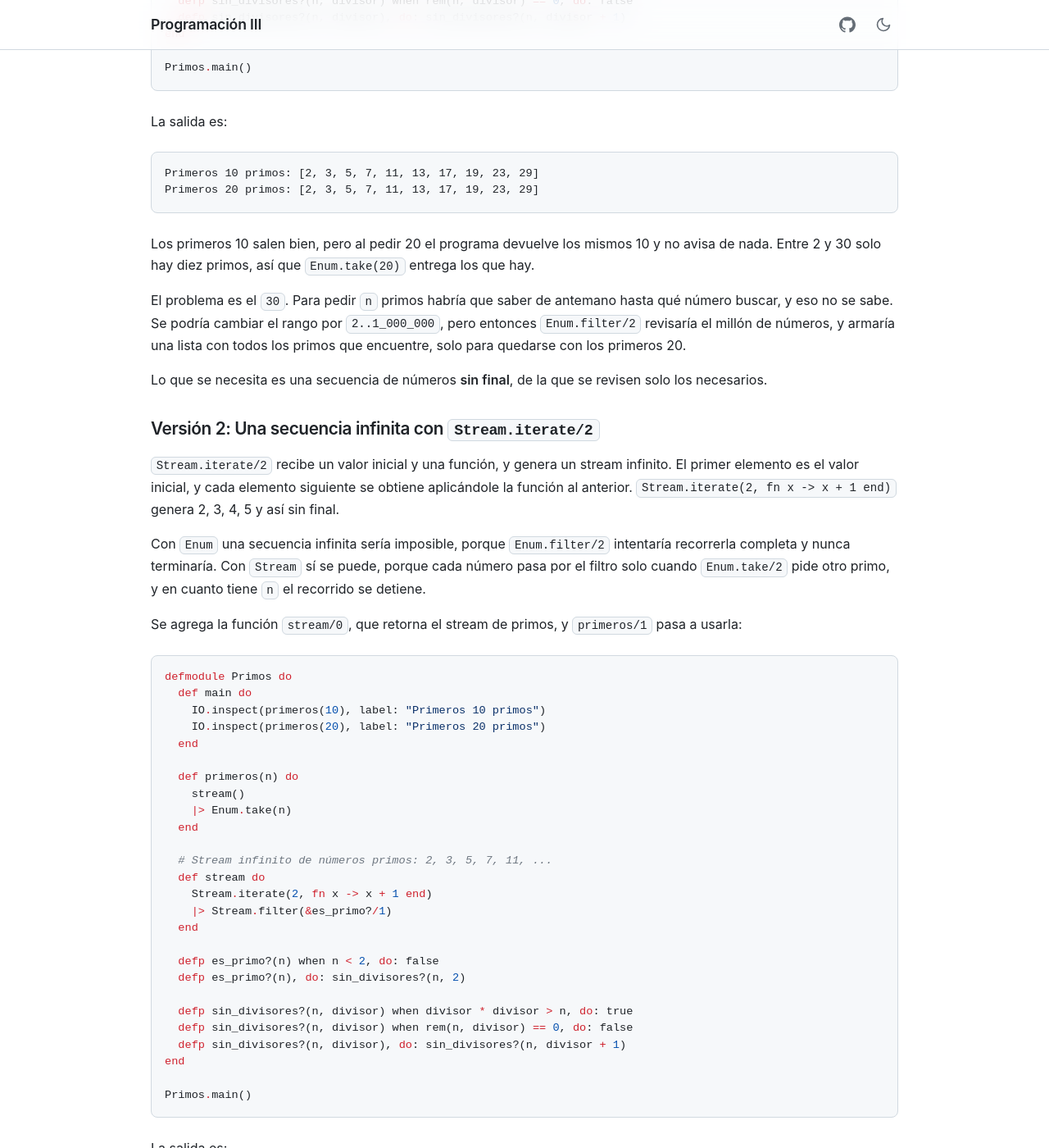
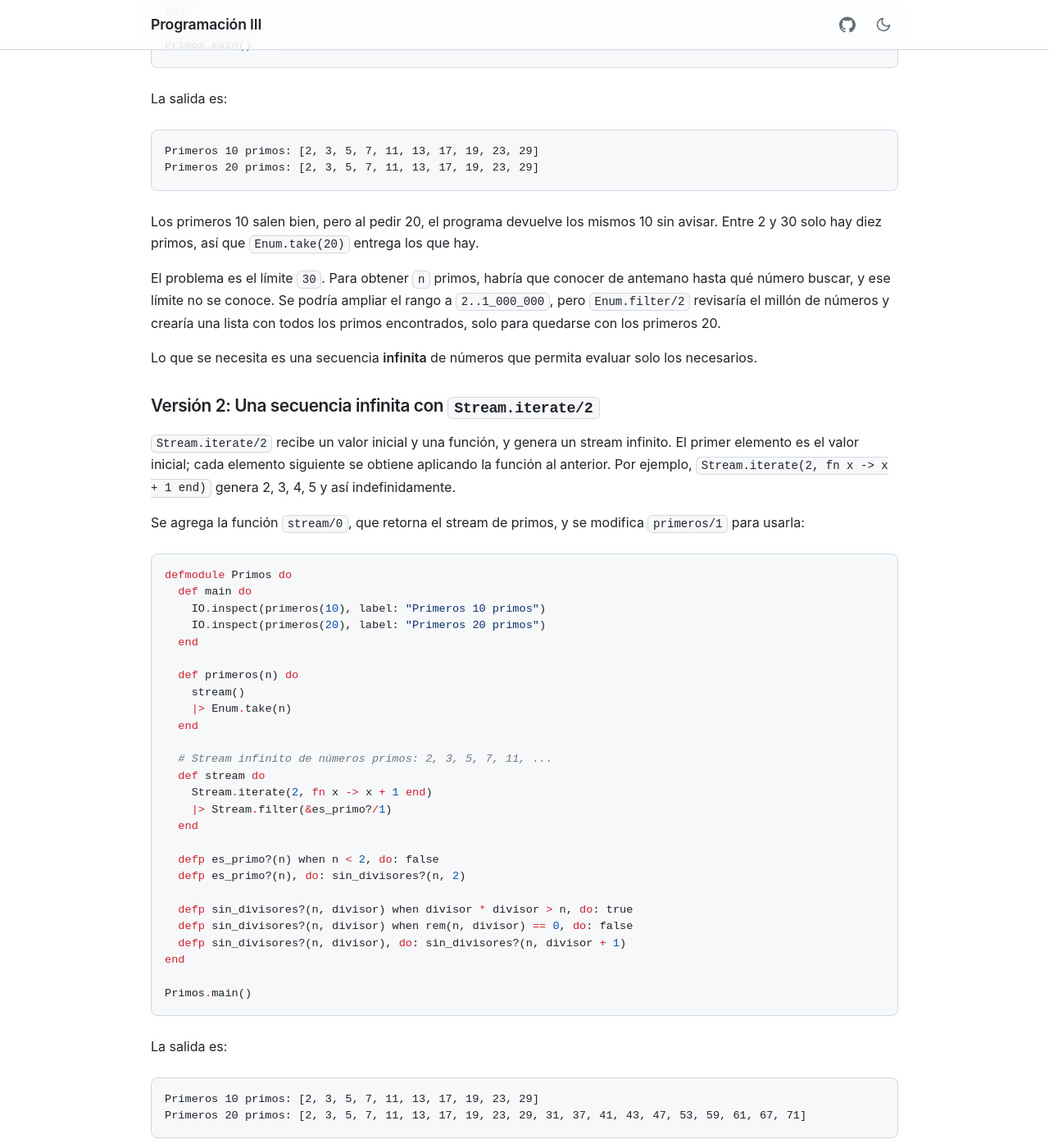
Before and after one commit to caflorezvi/guias-programacion3, a Jekyll site: the page built from docs/10.streams.md, in a window 1280 px wide and 1400 px high, scrolled down 5455 px. Shown: the whole window at 82% size. Built offline with Jekyll 4.4.1, drawn with Linux system fonts in a browser that asks for light colours; our own code applies the rules of GitHub Pages for plain Markdown files; some of the changed text lies outside the part shown.

Commit message:
Ajustes de redacción en stream

````diff
--- a/docs/10.streams.md
+++ b/docs/10.streams.md
@@ -7,9 +7,9 @@
 
 # Streams y evaluación perezosa
 
-Hasta ahora, funciones como `Enum.map/2`, `Enum.filter/2` y `Enum.reject/2` recorren la colección completa y entregan una lista nueva antes de que empiece la siguiente función del pipeline. Esa forma de trabajar se llama **evaluación estricta**, y es la que Elixir usa por defecto.
+Hasta ahora, funciones como `Enum.map/2`, `Enum.filter/2` y `Enum.reject/2` recorren toda la colección y generan una lista nueva antes de que empiece la siguiente función del pipeline. Esto se llama **evaluación estricta** y es el comportamiento predeterminado de Elixir.
 
-La **evaluación perezosa** consiste en aplazar un cálculo hasta que su resultado de verdad se necesite. En Elixir se usa solo cuando conviene, a través del módulo `Stream`. En esta guía se verá qué cambia al usar `Stream` en lugar de `Enum`, por qué un stream no hace nada hasta que alguien pide sus elementos y cómo eso permite trabajar con secuencias infinitas.
+La **evaluación perezosa** aplaza un cálculo hasta que su resultado es necesario. En Elixir se logra con el módulo `Stream`. En esta guía se verá qué cambia al usar `Stream` en lugar de `Enum`, por qué un stream no hace nada hasta que se solicitan sus elementos y cómo eso permite trabajar con secuencias infinitas.
 
 ## Enum y Stream paso a paso
 
@@ -163,19 +163,17 @@
 Primeros 20 primos: [2, 3, 5, 7, 11, 13, 17, 19, 23, 29]
 ```
 
-Los primeros 10 salen bien, pero al pedir 20 el programa devuelve los mismos 10 y no avisa de nada. Entre 2 y 30 solo hay diez primos, así que `Enum.take(20)` entrega los que hay.
+Los primeros 10 salen bien, pero al pedir 20, el programa devuelve los mismos 10 sin avisar. Entre 2 y 30 solo hay diez primos, así que `Enum.take(20)` entrega los que hay.
 
-El problema es el `30`. Para pedir `n` primos habría que saber de antemano hasta qué número buscar, y eso no se sabe. Se podría cambiar el rango por `2..1_000_000`, pero entonces `Enum.filter/2` revisaría el millón de números, y armaría una lista con todos los primos que encuentre, solo para quedarse con los primeros 20.
+El problema es el límite `30`. Para obtener `n` primos, habría que conocer de antemano hasta qué número buscar, y ese límite no se conoce. Se podría ampliar el rango a `2..1_000_000`, pero `Enum.filter/2` revisaría el millón de números y crearía una lista con todos los primos encontrados, solo para quedarse con los primeros 20.
 
-Lo que se necesita es una secuencia de números **sin final**, de la que se revisen solo los necesarios.
+Lo que se necesita es una secuencia **infinita** de números que permita evaluar solo los necesarios.
 
 ### Versión 2: Una secuencia infinita con `Stream.iterate/2`
 
-`Stream.iterate/2` recibe un valor inicial y una función, y genera un stream infinito. El primer elemento es el valor inicial, y cada elemento siguiente se obtiene aplicándole la función al anterior. `Stream.iterate(2, fn x -> x + 1 end)` genera 2, 3, 4, 5 y así sin final.
+`Stream.iterate/2` recibe un valor inicial y una función, y genera un stream infinito. El primer elemento es el valor inicial; cada elemento siguiente se obtiene aplicando la función al anterior. Por ejemplo, `Stream.iterate(2, fn x -> x + 1 end)` genera 2, 3, 4, 5 y así indefinidamente.
 
-Con `Enum` una secuencia infinita sería imposible, porque `Enum.filter/2` intentaría recorrerla completa y nunca terminaría. Con `Stream` sí se puede, porque cada número pasa por el filtro solo cuando `Enum.take/2` pide otro primo, y en cuanto tiene `n` el recorrido se detiene.
-
-Se agrega la función `stream/0`, que retorna el stream de primos, y `primeros/1` pasa a usarla:
+Se agrega la función `stream/0`, que retorna el stream de primos, y se modifica `primeros/1` para usarla:
 
 ```elixir
 defmodule Primos do
@@ -213,7 +211,7 @@
 Primeros 20 primos: [2, 3, 5, 7, 11, 13, 17, 19, 23, 29, 31, 37, 41, 43, 47, 53, 59, 61, 67, 71]
 ```
 
-Ya no hay que adivinar ningún límite. Para los primeros 20 primos se revisan los números del 2 al 71, ni uno más.
+Ya no hay que adivinar ningún límite. Con `Enum`, una secuencia infinita no sería viable, porque `Enum.filter/2` intentaría recorrerla por completo sin terminar. Con `Stream`, en cambio, cada número se filtra a medida que `Enum.take/2` solicita elementos, y el recorrido se detiene al obtener los `n` primeros primos. Para los primeros 20 primos se revisan los números del 2 al 71, ni uno más.
 
 ### Versión 3: Los primos entre 100 y 200
 
@@ -229,12 +227,12 @@
 end
 ```
 
-Al ejecutarlo, el programa **nunca termina** (se detiene presionando `Ctrl+C` dos veces). El filtro no sabe que los primos van en orden. Después del 199 sigue revisando el 211, el 223 y todos los demás, por si alguno vuelve a estar entre 100 y 200, y el stream es infinito.
+Al ejecutarlo, el programa **nunca termina** (presione `Ctrl+C` dos veces para detenerlo). El filtro no sabe que los primos llegan en orden creciente. Después del 199, sigue revisando el 211, el 223 y todos los siguientes, aunque ninguno pueda estar entre 100 y 200. Como el stream es infinito, esa revisión no se acaba.
 
-Hacen falta dos funciones que sí aprovechan el orden:
+Para aprovechar el orden, hacen falta dos funciones:
 
-- `Stream.drop_while/2` descarta elementos **mientras** se cumpla la condición. En cuanto un elemento no la cumple, deja pasar ese y todos los siguientes.
-- `Stream.take_while/2` toma elementos **mientras** se cumpla la condición. En cuanto un elemento no la cumple, **termina el stream**.
+- `Stream.drop_while/2` descarta elementos **mientras** se cumpla la condición. Cuando encuentra uno que no la cumple, lo deja pasar junto con todos los siguientes.
+- `Stream.take_while/2` toma elementos **mientras** se cumpla la condición. Cuando encuentra uno que no la cumple, **termina el recorrido**.
 
 Reemplace `entre/2` por esta versión:
 
````
